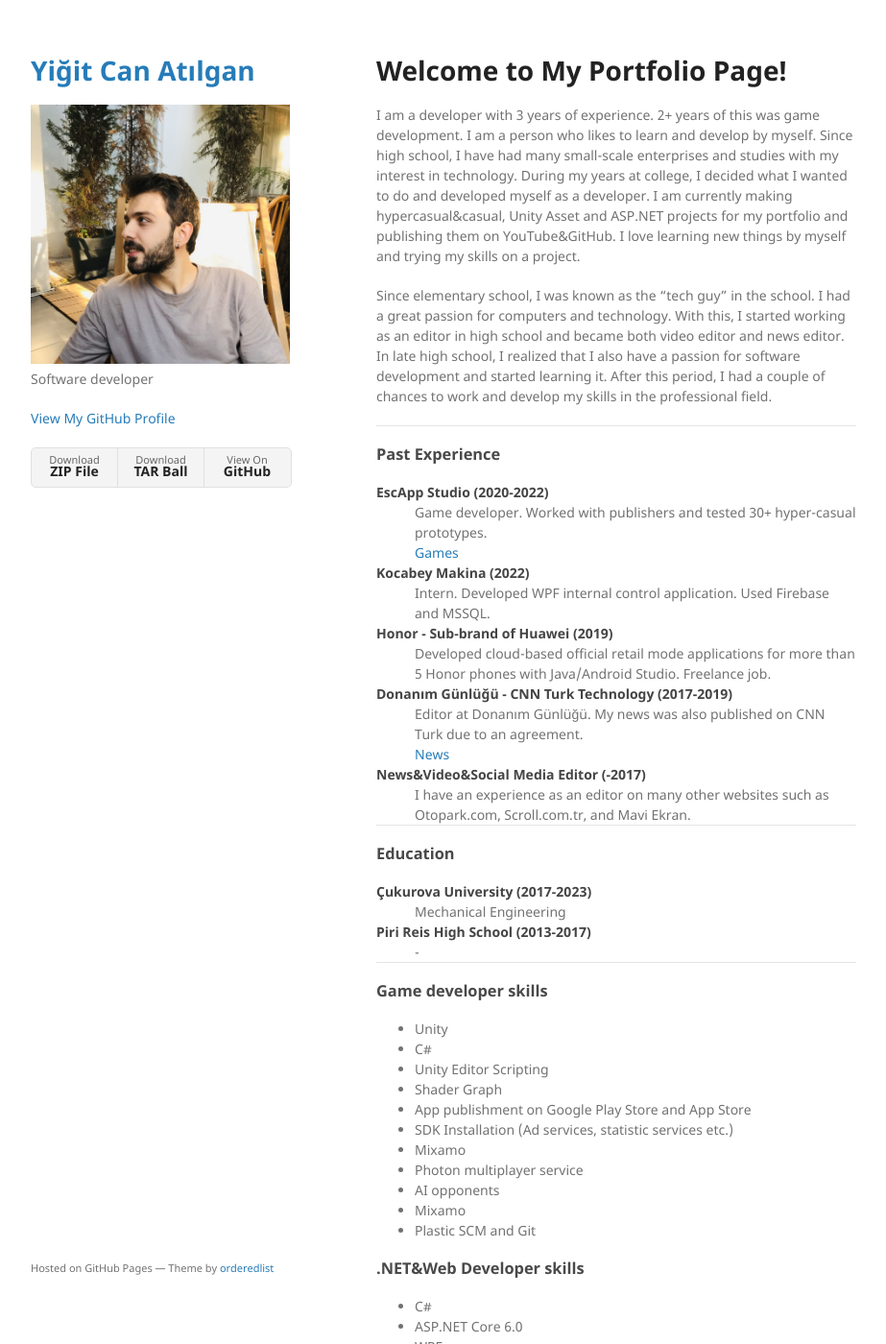
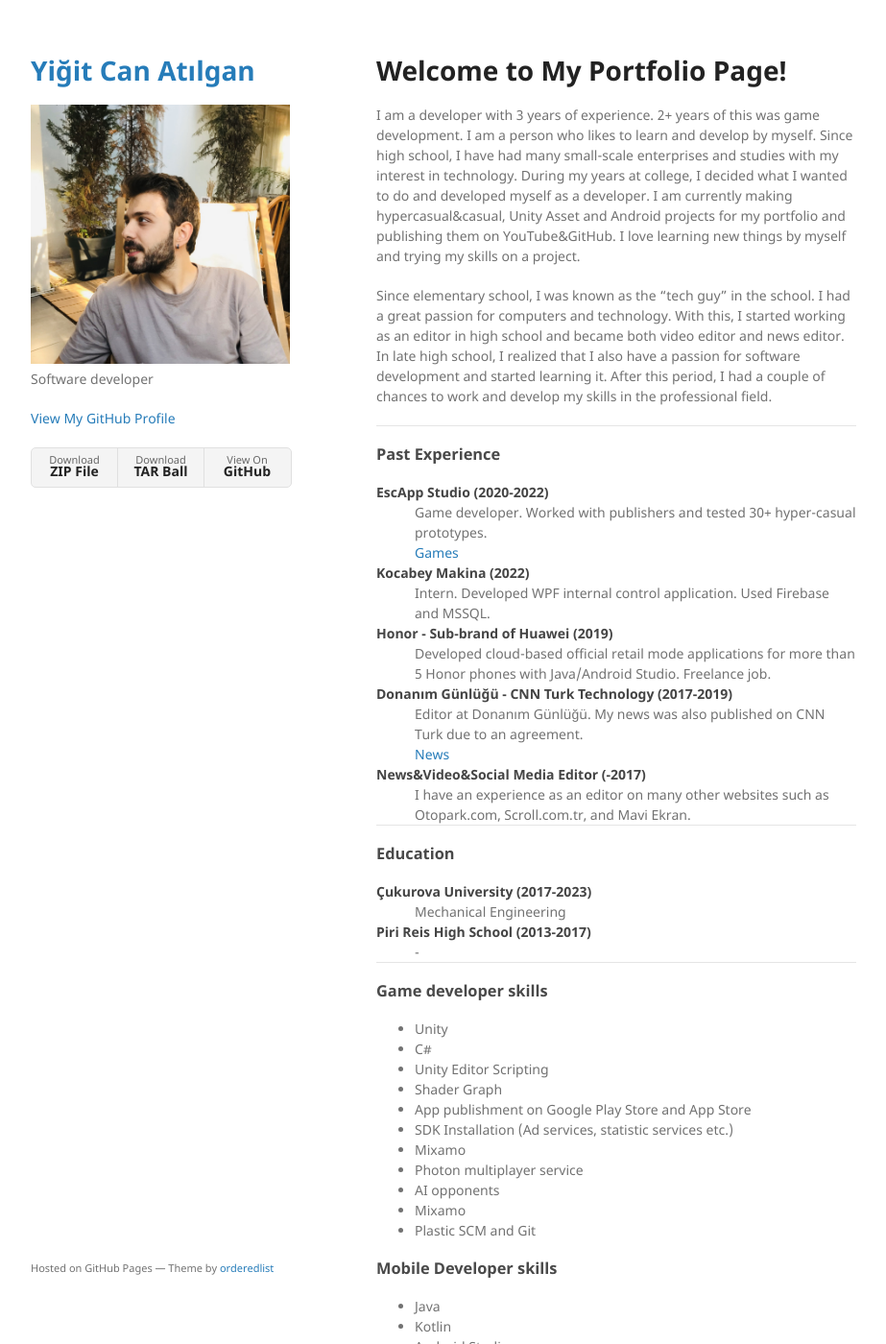
Before and after one commit to ycanatilgan/ycanatilgan.github.io, a Jekyll site: the page built from index.md, in a window 1280 px wide and 1400 px high. Shown: the whole window at 96% size, without its empty margins (178-1101 px from the left). Built offline with Jekyll 4.4.1, drawn with Linux system fonts in a browser that asks for light colours; our own code applies the rules of GitHub Pages for plain Markdown files; some of the changed text lies outside the part shown.

Commit message:
Update index.md

```diff
--- a/index.md
+++ b/index.md
@@ -11,7 +11,7 @@ had many small-scale enterprises and studies with my
 interest in technology. During my years at college, I
 decided what I wanted to do and developed myself as a
 developer. I am currently making hypercasual&casual,
-Unity Asset and ASP.NET projects for my portfolio and publishing
+Unity Asset and Android projects for my portfolio and publishing
 them on YouTube&GitHub. I love learning new things by myself
 and trying my skills on a project.
 
@@ -77,6 +77,15 @@ with Java/Android Studio. Freelance job.</dd>
 *   Mixamo
 *   Plastic SCM and Git
 
+### Mobile Developer skills
+
+*   Java
+*   Kotlin
+*   Android Studio
+*   Emulators
+*   XML
+*   Firebase
+
 ### .NET&Web Developer skills
 
 *   C#
```
Also changed, not shown: other parts of index.md (+0 -8 lines).
